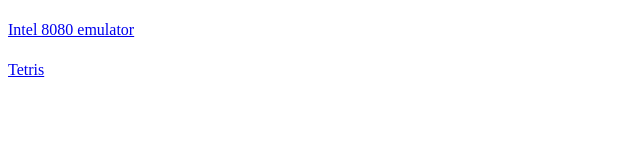
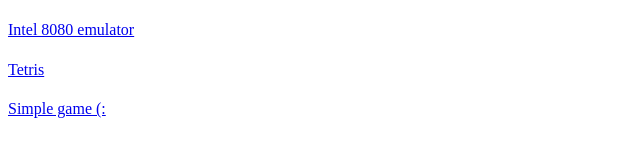
Before and after one commit to ldemianiuk/ldemianiuk.github.io, a plain HTML site: page index.html in a window 1280 px wide. Shown: the whole page, without its empty margins (0-640 px from the left). Drawn offline with Linux system fonts and the light colour scheme.

Commit message:
Update index.html

```diff
--- a/index.html
+++ b/index.html
@@ -3,5 +3,6 @@
 <body>
 <h1></h1><a href="/8080">Intel 8080 emulator</a></h1>
 <h1></h1><a href="/tetris">Tetris</a></h1>
+<h1></h1><a href="/tetris">Simple game (:</a></h1>
 </body>
 </html>
```
